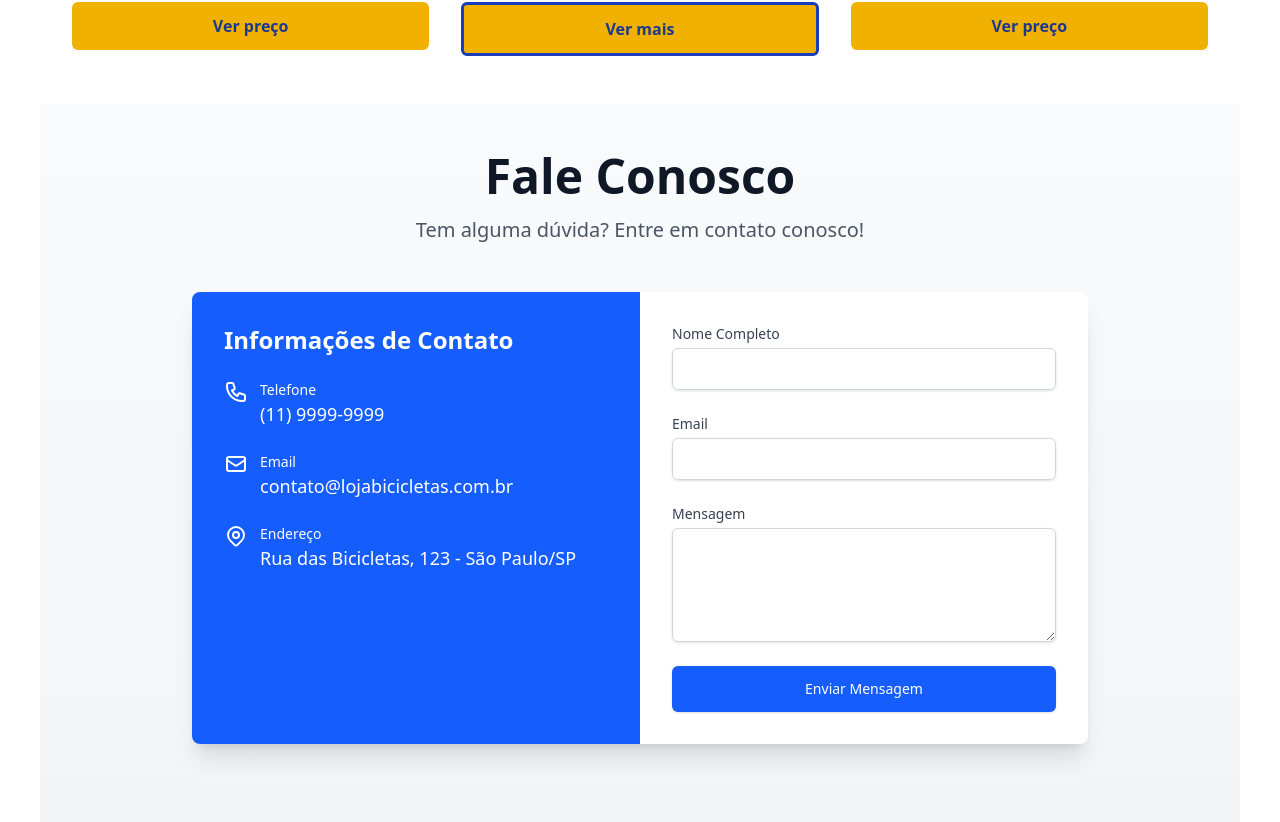
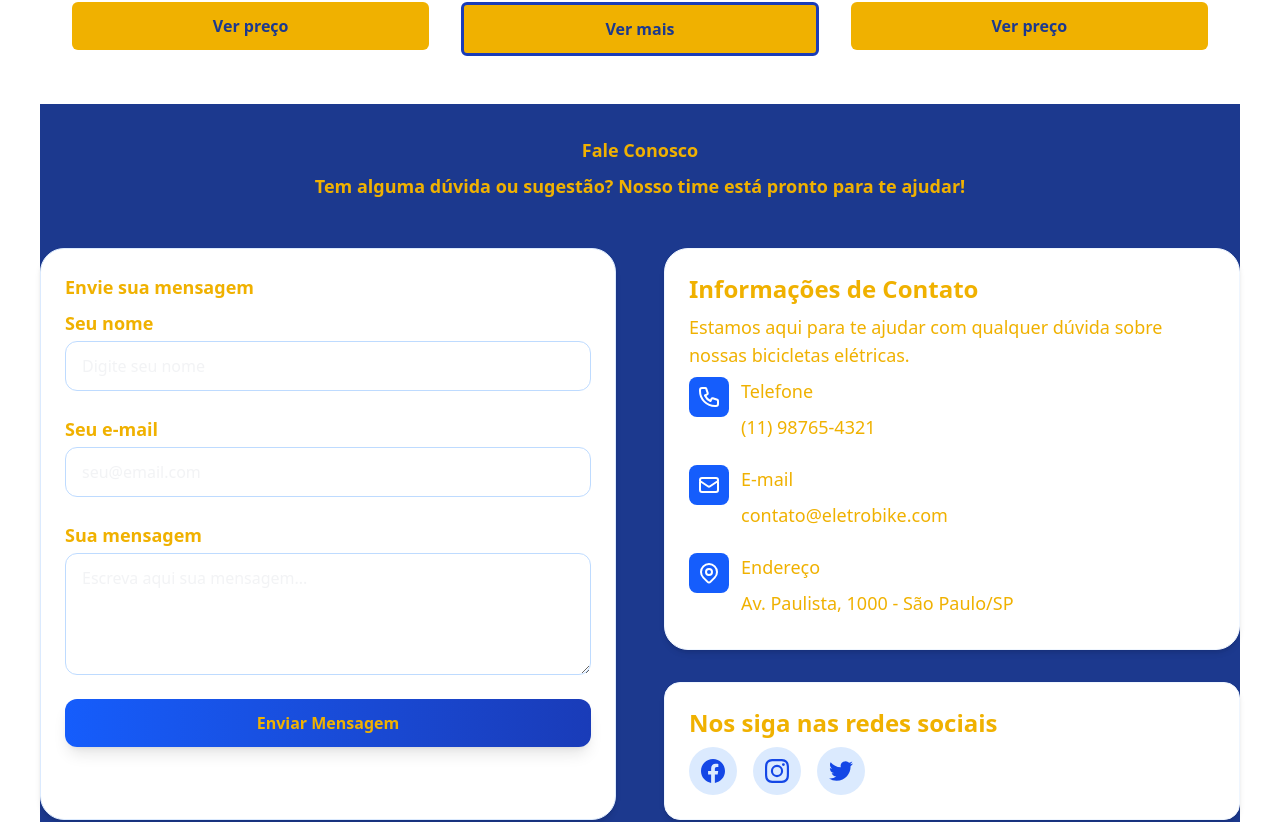
Before and after one commit to GrupoCodeNexus/CP5-WebDev_REACT-NODE, a React (Vite) app in the folder frontend/: page / in a window 1280 px wide. Shown: the part 1053-1875 px from the top of the page. Built offline with nearby package versions, Linux system fonts and the light colour scheme.

Commit message:
Style: corrigindo as cores

```diff
--- a/frontend/Routes/Contato.jsx
+++ b/frontend/Routes/Contato.jsx
@@ -2,114 +2,127 @@
 
 const Contato = () => {
   return (
-    <div className="min-h-[calc(100vh-64px)] bg-gradient-to-b from-gray-50 to-gray-100 py-12 px-4 sm:px-6 lg:px-8">
-      <div className="max-w-4xl mx-auto">
+    <div className="bg-blue-900 text-gray-200 py-8">
+      <div className="max-w-7xl mx-auto">
         <div className="text-center mb-12">
-          <h1 className="text-4xl font-extrabold text-gray-900 sm:text-5xl mb-4">
-            Fale Conosco
-          </h1>
-          <p className="text-xl text-gray-600">
-            Tem alguma dúvida? Entre em contato conosco!
+          <h1 className="text-lg text-yellow-500 font-semibold mb-2">Fale Conosco</h1>
+          <p className="text-lg text-yellow-500 font-semibold mb-2">
+            Tem alguma dúvida ou sugestão? Nosso time está pronto para te ajudar!
           </p>
         </div>
 
-        <div className="bg-white shadow-xl rounded-lg overflow-hidden">
-          <div className="grid grid-cols-1 md:grid-cols-2 gap-0">
-            {/* Seção de informações */}
-            <div className="bg-blue-600 p-8 text-white">
-              <h2 className="text-2xl font-bold mb-6">Informações de Contato</h2>
+        <div className="grid grid-cols-1 md:grid-cols-2 gap-12">
+          {/* Formulário */}
+          <div className="bg-white p-6 rounded-3xl shadow-md border border-blue-100">
+            <h2 className="text-lg text-yellow-500 font-semibold mb-2">Envie sua mensagem</h2>
+            <form className="space-y-6">
+              <div>
+                <label htmlFor="name" className="text-lg text-yellow-500 font-semibold mb-2">Seu nome</label>
+                <input
+                  type="text"
+                  id="name"
+                  className="mt-1 block w-full px-4 py-3 rounded-xl border border-blue-200 focus:ring-2 focus:ring-blue-500 focus:border-blue-500"
+                  placeholder="Digite seu nome"
+                />
+              </div>
+              <div>
+                <label htmlFor="email" className="text-lg text-yellow-500 font-semibold mb-2">Seu e-mail</label>
+                <input
+                  type="email"
+                  id="email"
+                  className="mt-1 block w-full px-4 py-3 rounded-xl border border-blue-200 focus:ring-2 focus:ring-blue-500 focus:border-blue-500"
+                  placeholder="seu@email.com"
+                />
+              </div>
+              <div>
+                <label htmlFor="message" className="text-lg text-yellow-500 font-semibold mb-2">Sua mensagem</label>
+                <textarea
+                  id="message"
+                  rows="4"
+                  className="mt-1 block w-full px-4 py-3 rounded-xl border border-blue-200 focus:ring-2 focus:ring-blue-500 focus:border-blue-500"
+                  placeholder="Escreva aqui sua mensagem..."
+                ></textarea>
+              </div>
+              <button
+                type="submit"
+                className="w-full bg-gradient-to-r from-blue-600 to-blue-800 text-yellow-500 py-3 px-6 rounded-xl font-bold hover:from-blue-700 hover:to-blue-900 transition-all duration-300 shadow-lg hover:shadow-xl"
+              >
+                Enviar Mensagem
+              </button>
+            </form>
+          </div>
 
-              <div className="space-y-6">
+          {/* Informações de contato */}
+          <div className="space-y-8">
+            <div className="bg-white p-6 rounded-3xl shadow-md border border-blue-50">
+              <h3 className="text-2xl text-yellow-500 font-bold mb-2">Informações de Contato</h3>
+              <p className="text-lg text-yellow-500 font-medium mb-2">Estamos aqui para te ajudar com qualquer dúvida sobre nossas bicicletas elétricas.</p>
+
+              <div className="space-y-4">
                 <div className="flex items-start">
-                  <div className="flex-shrink-0">
-                    <svg className="h-6 w-6" fill="none" viewBox="0 0 24 24" stroke="currentColor">
+                  <div className="flex-shrink-0 bg-blue-600 p-2 rounded-lg">
+                    <svg className="h-6 w-6 text-white" fill="none" viewBox="0 0 24 24" stroke="currentColor">
                       <path strokeLinecap="round" strokeLinejoin="round" strokeWidth={2} d="M3 5a2 2 0 012-2h3.28a1 1 0 01.948.684l1.498 4.493a1 1 0 01-.502 1.21l-2.257 1.13a11.042 11.042 0 005.516 5.516l1.13-2.257a1 1 0 011.21-.502l4.493 1.498a1 1 0 01.684.949V19a2 2 0 01-2 2h-1C9.716 21 3 14.284 3 6V5z" />
                     </svg>
                   </div>
                   <div className="ml-3">
-                    <p className="text-sm font-medium">Telefone</p>
-                    <p className="text-lg">(11) 9999-9999</p>
+                    <p className="text-lg text-yellow-500 font-medium mb-2">Telefone</p>
+                    <p className="text-lg text-yellow-500 font-medium mb-2">(11) 98765-4321</p>
                   </div>
                 </div>
 
                 <div className="flex items-start">
-                  <div className="flex-shrink-0">
-                    <svg className="h-6 w-6" fill="none" viewBox="0 0 24 24" stroke="currentColor">
+                  <div className="flex-shrink-0 bg-blue-600 p-2 rounded-lg">
+                    <svg className="h-6 w-6 text-white" fill="none" viewBox="0 0 24 24" stroke="currentColor">
                       <path strokeLinecap="round" strokeLinejoin="round" strokeWidth={2} d="M3 8l7.89 5.26a2 2 0 002.22 0L21 8M5 19h14a2 2 0 002-2V7a2 2 0 00-2-2H5a2 2 0 00-2 2v10a2 2 0 002 2z" />
                     </svg>
                   </div>
                   <div className="ml-3">
-                    <p className="text-sm font-medium">Email</p>
-                    <p className="text-lg">contato@lojabicicletas.com.br</p>
+                    <p className="text-lg text-yellow-500 font-medium mb-2">E-mail</p>
+                    <p className="text-lg text-yellow-500 font-medium mb-2">contato@eletrobike.com</p>
                   </div>
                 </div>
 
                 <div className="flex items-start">
-                  <div className="flex-shrink-0">
-                    <svg className="h-6 w-6" fill="none" viewBox="0 0 24 24" stroke="currentColor">
+                  <div className="flex-shrink-0 bg-blue-600 p-2 rounded-lg">
+                    <svg className="h-6 w-6 text-white" fill="none" viewBox="0 0 24 24" stroke="currentColor">
                       <path strokeLinecap="round" strokeLinejoin="round" strokeWidth={2} d="M17.657 16.657L13.414 20.9a1.998 1.998 0 01-2.827 0l-4.244-4.243a8 8 0 1111.314 0z" />
                       <path strokeLinecap="round" strokeLinejoin="round" strokeWidth={2} d="M15 11a3 3 0 11-6 0 3 3 0 016 0z" />
                     </svg>
                   </div>
                   <div className="ml-3">
-                    <p className="text-sm font-medium">Endereço</p>
-                    <p className="text-lg">Rua das Bicicletas, 123 - São Paulo/SP</p>
+                    <p className="text-lg text-yellow-500 font-medium mb-2">Endereço</p>
+                    <p className="text-lg text-yellow-500 font-medium mb-2">Av. Paulista, 1000 - São Paulo/SP</p>
                   </div>
                 </div>
               </div>
             </div>
 
-            {/* Formulário de contato */}
-            <div className="p-8">
-              <form className="space-y-6">
-                <div>
-                  <label htmlFor="name" className="block text-sm font-medium text-gray-700">
-                    Nome Completo
-                  </label>
-                  <input
-                    type="text"
-                    id="name"
-                    className="mt-1 block w-full border border-gray-300 rounded-md shadow-sm py-2 px-3 focus:outline-none focus:ring-blue-500 focus:border-blue-500"
-                  />
-                </div>
-
-                <div>
-                  <label htmlFor="email" className="block text-sm font-medium text-gray-700">
-                    Email
-                  </label>
-                  <input
-                    type="email"
-                    id="email"
-                    className="mt-1 block w-full border border-gray-300 rounded-md shadow-sm py-2 px-3 focus:outline-none focus:ring-blue-500 focus:border-blue-500"
-                  />
-                </div>
-
-                <div>
-                  <label htmlFor="message" className="block text-sm font-medium text-gray-700">
-                    Mensagem
-                  </label>
-                  <textarea
-                    id="message"
-                    rows={4}
-                    className="mt-1 block w-full border border-gray-300 rounded-md shadow-sm py-2 px-3 focus:outline-none focus:ring-blue-500 focus:border-blue-500"
-                  ></textarea>
-                </div>
-
-                <div>
-                  <button
-                    type="submit"
-                    className="w-full flex justify-center py-3 px-4 border border-transparent rounded-md shadow-sm text-sm font-medium text-white bg-blue-600 hover:bg-blue-700 focus:outline-none focus:ring-2 focus:ring-offset-2 focus:ring-blue-500"
-                  >
-                    Enviar Mensagem
-                  </button>
-                </div>
-              </form>
+            {/* Redes Sociais */}
+            <div className="bg-white p-6 rounded-2xl shadow-md border border-blue-50">
+              <h3 className="text-2xl text-yellow-500 font-bold mb-2">Nos siga nas redes sociais</h3>
+              <div className="flex space-x-4">
+                <a href="#" className="bg-blue-100 p-3 rounded-full text-blue-700 hover:bg-blue-200 transition-colors duration-300">
+                  <svg className="h-6 w-6" fill="currentColor" viewBox="0 0 24 24">
+                    <path d="M24 12.073c0-6.627-5.373-12-12-12s-12 5.373-12 12c0 5.99 4.388 10.954 10.125 11.854v-8.385H7.078v-3.47h3.047V9.43c0-3.007 1.792-4.669 4.533-4.669 1.312 0 2.686.235 2.686.235v2.953H15.83c-1.491 0-1.956.925-1.956 1.874v2.25h3.328l-.532 3.47h-2.796v8.385C19.612 23.027 24 18.062 24 12.073z" />
+                  </svg>
+                </a>
+                <a href="#" className="bg-blue-100 p-3 rounded-full text-blue-700 hover:bg-blue-200 transition-colors duration-300">
+                  <svg className="h-6 w-6" fill="currentColor" viewBox="0 0 24 24">
+                    <path d="M12 2.163c3.204 0 3.584.012 4.85.07 3.252.148 4.771 1.691 4.919 4.919.058 1.265.069 1.645.069 4.849 0 3.205-.012 3.584-.069 4.849-.149 3.225-1.664 4.771-4.919 4.919-1.266.058-1.644.07-4.85.07-3.204 0-3.584-.012-4.849-.07-3.26-.149-4.771-1.699-4.919-4.92-.058-1.265-.07-1.644-.07-4.849 0-3.204.013-3.583.07-4.849.149-3.227 1.664-4.771 4.919-4.919 1.266-.057 1.645-.069 4.849-.069zM12 0C8.741 0 8.333.014 7.053.072 2.695.272.273 2.69.073 7.052.014 8.333 0 8.741 0 12c0 3.259.014 3.668.072 4.948.2 4.358 2.618 6.78 6.98 6.98C8.333 23.986 8.741 24 12 24c3.259 0 3.668-.014 4.948-.072 4.354-.2 6.782-2.618 6.979-6.98.059-1.28.073-1.689.073-4.948 0-3.259-.014-3.667-.072-4.947-.196-4.354-2.617-6.78-6.979-6.98C15.668.014 15.259 0 12 0zm0 5.838a6.162 6.162 0 100 12.324 6.162 6.162 0 000-12.324zM12 16a4 4 0 110-8 4 4 0 010 8zm6.406-11.845a1.44 1.44 0 100 2.881 1.44 1.44 0 000-2.881z" />
+                  </svg>
+                </a>
+                <a href="#" className="bg-blue-100 p-3 rounded-full text-blue-700 hover:bg-blue-200 transition-colors duration-300">
+                  <svg className="h-6 w-6" fill="currentColor" viewBox="0 0 24 24">
+                    <path d="M23.953 4.57a10 10 0 01-2.825.775 4.958 4.958 0 002.163-2.723c-.951.555-2.005.959-3.127 1.184a4.92 4.92 0 00-8.384 4.482C7.69 8.095 4.067 6.13 1.64 3.162a4.822 4.822 0 00-.666 2.475c0 1.71.87 3.213 2.188 4.096a4.904 4.904 0 01-2.228-.616v.06a4.923 4.923 0 003.946 4.827 4.996 4.996 0 01-2.212.085 4.936 4.936 0 004.604 3.417 9.867 9.867 0 01-6.102 2.105c-.39 0-.779-.023-1.17-.067a13.995 13.995 0 007.557 2.209c9.053 0 13.998-7.496 13.998-13.985 0-.21 0-.42-.015-.63A9.935 9.935 0 0024 4.59z" />
+                  </svg>
+                </a>
+              </div>
             </div>
           </div>
         </div>
       </div>
     </div>
-  )
+  );
 }
-
 export default Contato
--- a/frontend/Routes/Sobre.jsx
+++ b/frontend/Routes/Sobre.jsx
@@ -24,7 +24,7 @@ const Sobre = () => {
           </div>
           <div className="rounded-lg overflow-hidden shadow-xl">
             <img
-              src="/sobre-nos.jpg"
+              src="https://img.odcdn.com.br/wp-content/uploads/2024/01/segway-e-bike.webp"
               alt="Nossa equipe"
               className="w-full h-full object-cover"
             />
```
